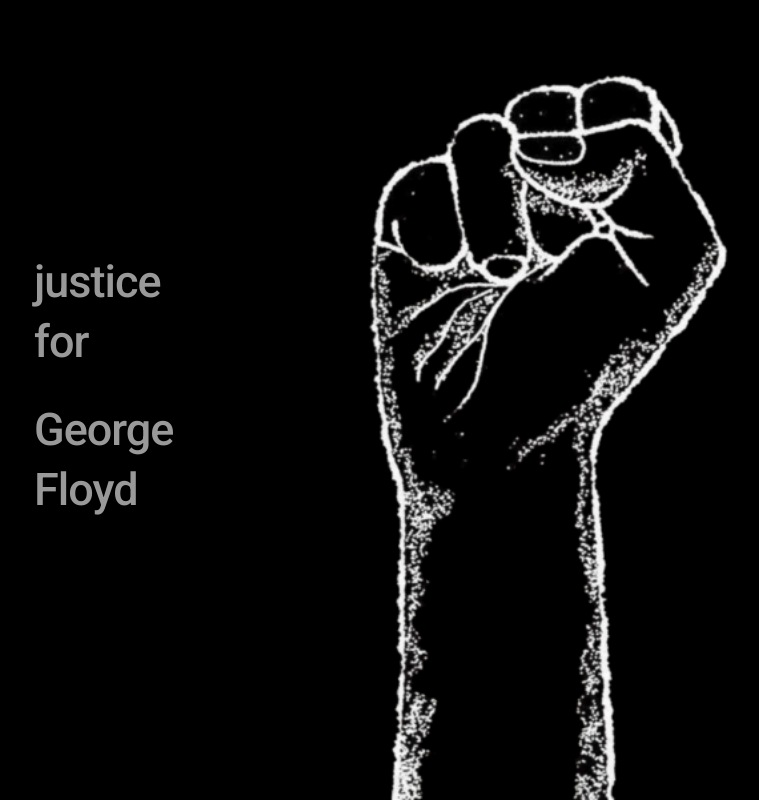
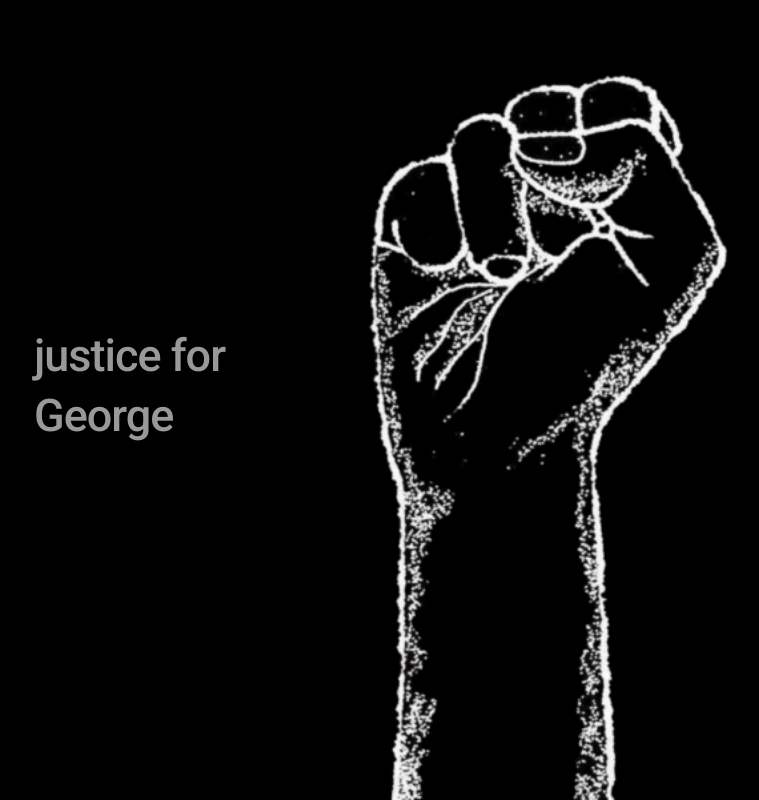
Before and after one commit to benjfranklin/ecs-webapp, a plain HTML site: page src/www/index.html in a window 1280 px wide. Shown: the whole page, without its empty margins (94-853 px from the left). Drawn offline with Linux system fonts and the light colour scheme.

Commit message:
updated index.html

```diff
--- a/src/www/index.html
+++ b/src/www/index.html
@@ -31,10 +31,7 @@
 
 
 		<div class="bio">
-
-			<p>justice for</p>
-			<p>George Floyd</p>
-
+			<p>justice for George</p>
 		</div>
 
 	</div>
```
